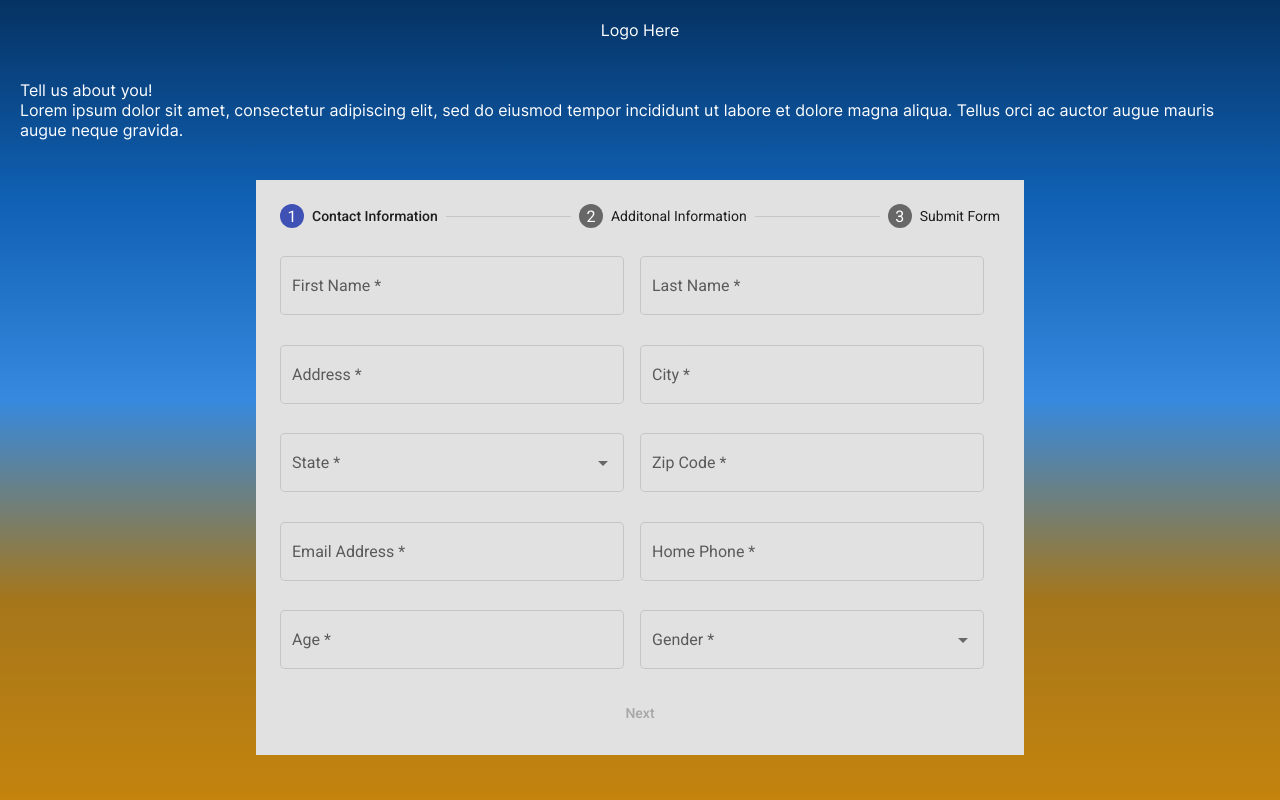
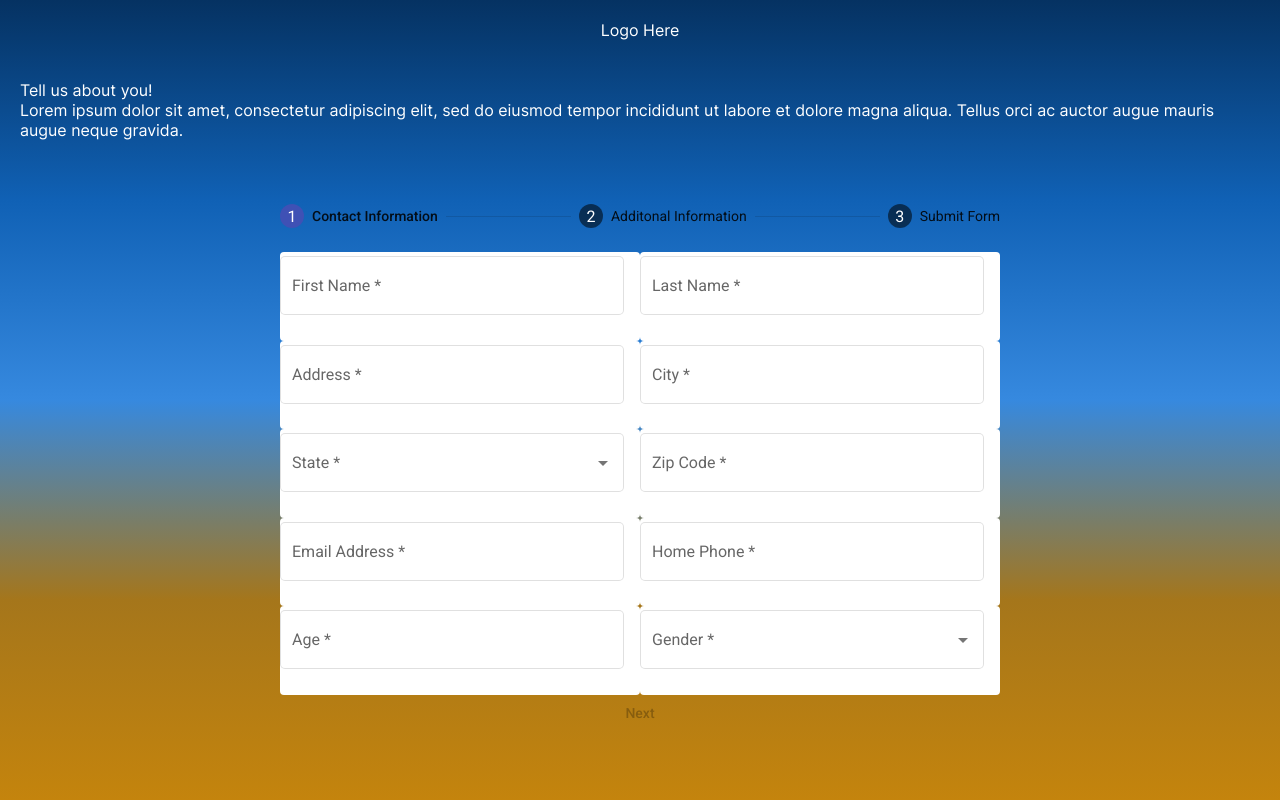
Before and after one commit to LagreMedia/Cain_, an Angular app: page / in a window 1280 px wide. Shown: the top 800 px of the page. Built offline with nearby package versions, Linux system fonts and the light colour scheme.

Commit message:
push changes

```diff
--- a/src/app/form/form.component.scss
+++ b/src/app/form/form.component.scss
@@ -24,11 +24,15 @@
                 grid-template-columns: 1fr 1fr;
                 justify-items: center;
                 app-input-field {
+                    background: white;
+                    border-radius: 4px;
+                    padding: 0px;
                     width: 100%;
                 }
             }
             mat-stepper {
-                background: #e1e1e1;
+                background: transparent;
+                // background: #e1e1e1;
                 height: 100%;
             }
         }
--- a/src/app/form/form.component.ts
+++ b/src/app/form/form.component.ts
@@ -73,10 +73,17 @@ export class FormComponent implements OnInit {
   constructor() { }
 
   ngOnInit(): void {
+    // this.contactInfoFormGroup.valueChanges.subscribe((value) => {
+    //   // value is a key value pair of each form control value
+    //   for
+    // })
   }
 
   onSubmit() {
     console.log(this.contactInfoFormGroup.get('firstName')?.value);
   }
 
+  checkContactInfoFields() {
+
+  }
 }
```
